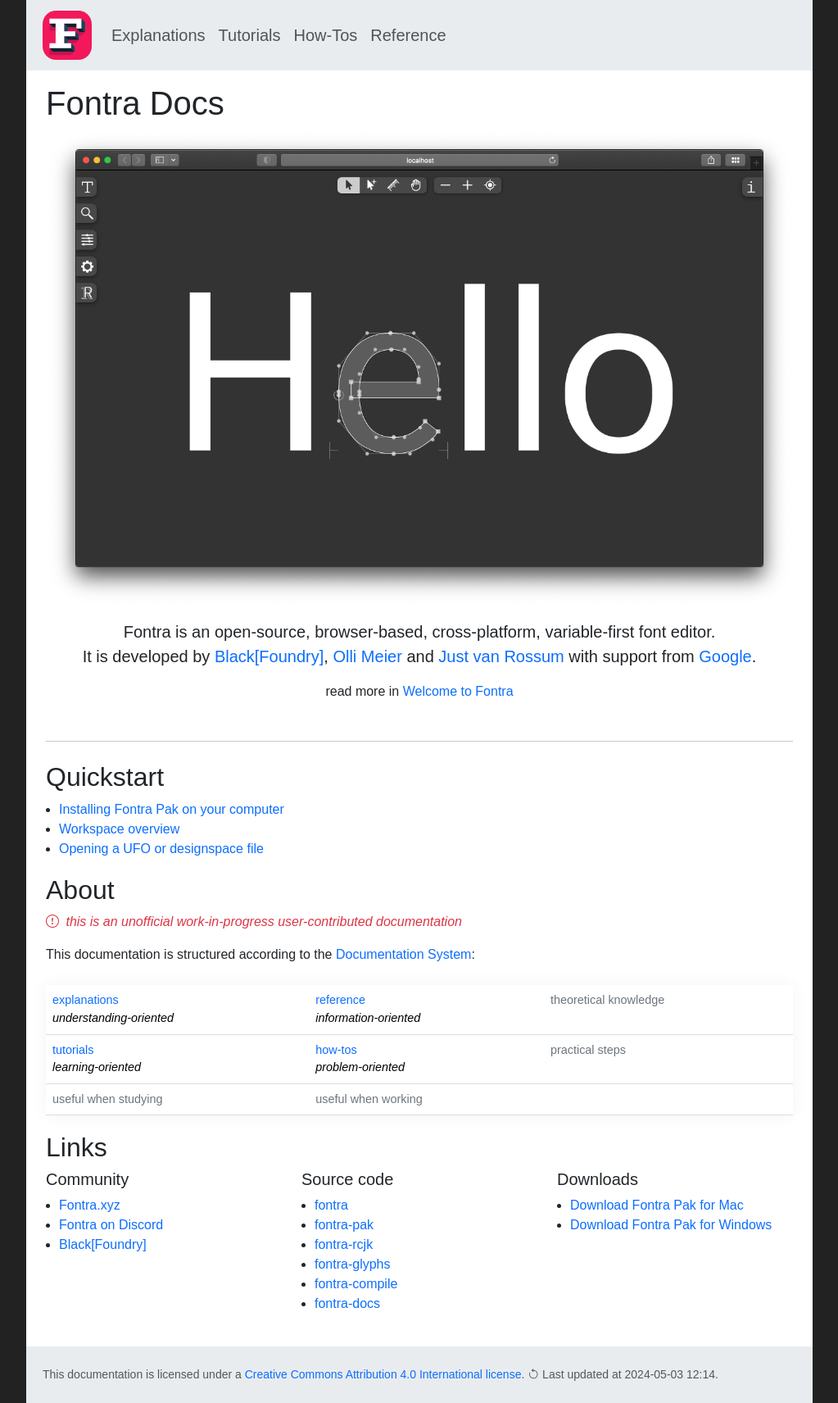
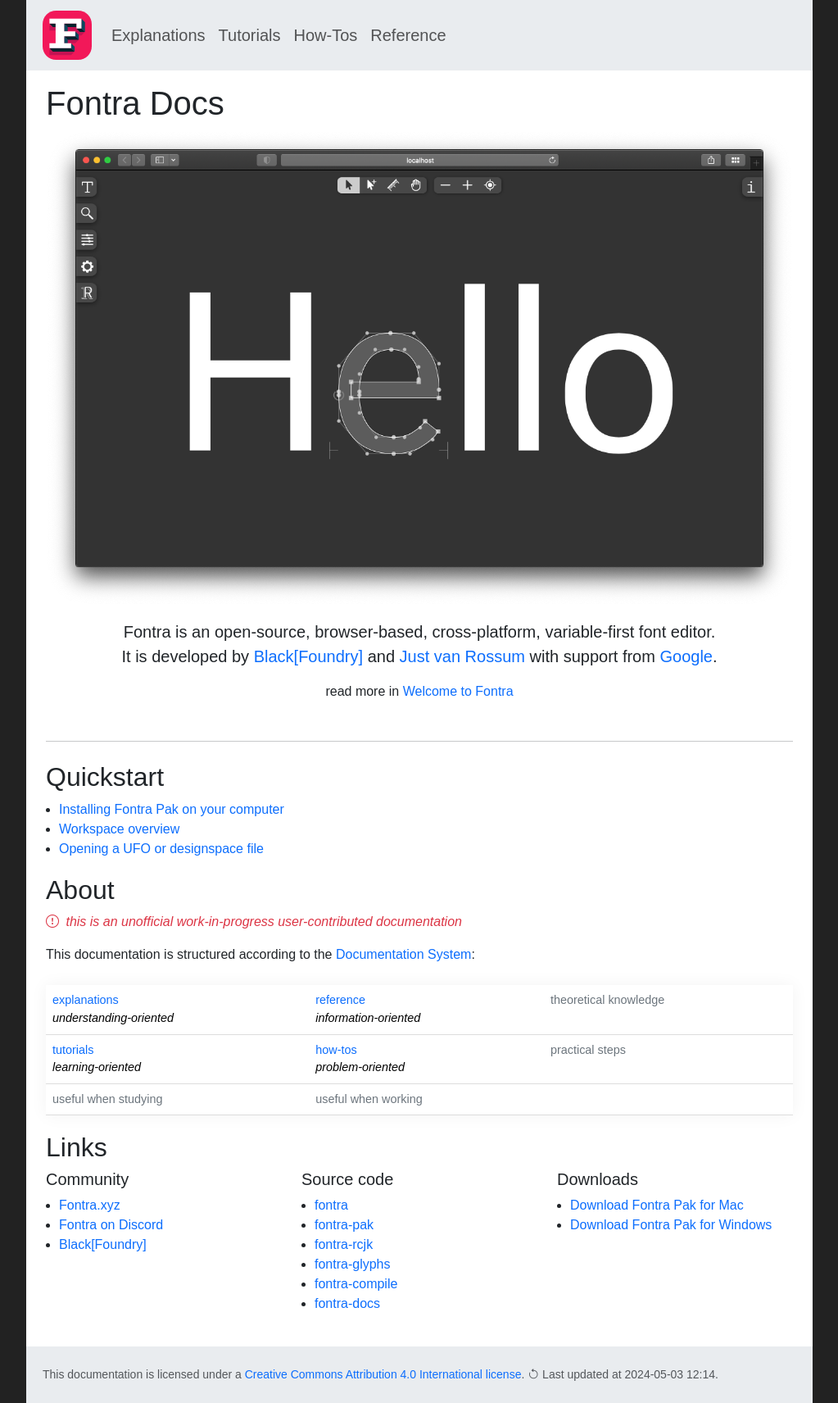
Before and after one commit to googlefonts/fontra-docs, a Jekyll site: the page built from index.md, in a window 1280 px wide. Shown: the whole page at 82% size, without its empty margins (128-1151 px from the left). Built offline with Jekyll 4.4.1, drawn with Linux system fonts in a browser that asks for light colours; nearby versions of some CDN libraries; some web fonts are replaced.

Commit message:
Removing 'Olli Meier' from index page

```diff
--- a/index.md
+++ b/index.md
@@ -8,7 +8,7 @@
 
 <div class='text-center' markdown='1'>
 Fontra is an open-source, browser-based, cross-platform, variable-first font editor.
-It is developed by [Black\[Foundry\]](http://black-foundry.com/), [Olli Meier](https://github.com/ollimeier) and [Just van Rossum](https://github.com/justvanrossum) with support from [Google](http://github.com/googlefonts).
+It is developed by [Black\[Foundry\]](http://black-foundry.com/) and [Just van Rossum](https://github.com/justvanrossum) with support from [Google](http://github.com/googlefonts).
 {: .lead }
 
 read more in [Welcome to Fontra](explanations/welcome-to-fontra)
```
